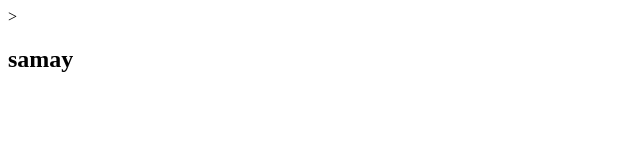
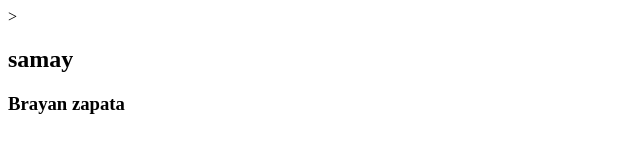
Before and after one commit to chellmi/ejemplo3, a plain HTML site: page index.html in a window 1280 px wide. Shown: the whole page, without its empty margins (0-640 px from the left). Drawn offline with Linux system fonts and the light colour scheme.

Commit message:
Agregar nombre 2

```diff
--- a/index.html
+++ b/index.html
@@ -8,6 +8,6 @@
 </head>
 <body>
     <h2>samay</h2>
-
+    <h3>Brayan zapata</h3>
 </body>
 </html>
```
